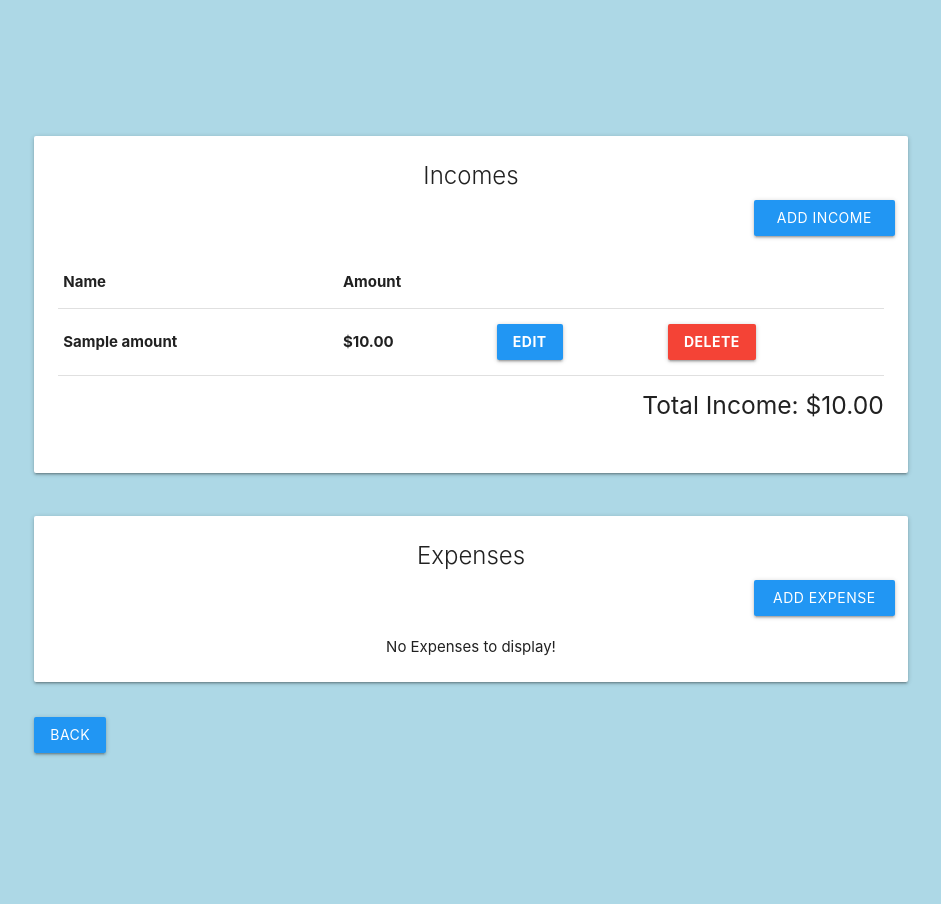
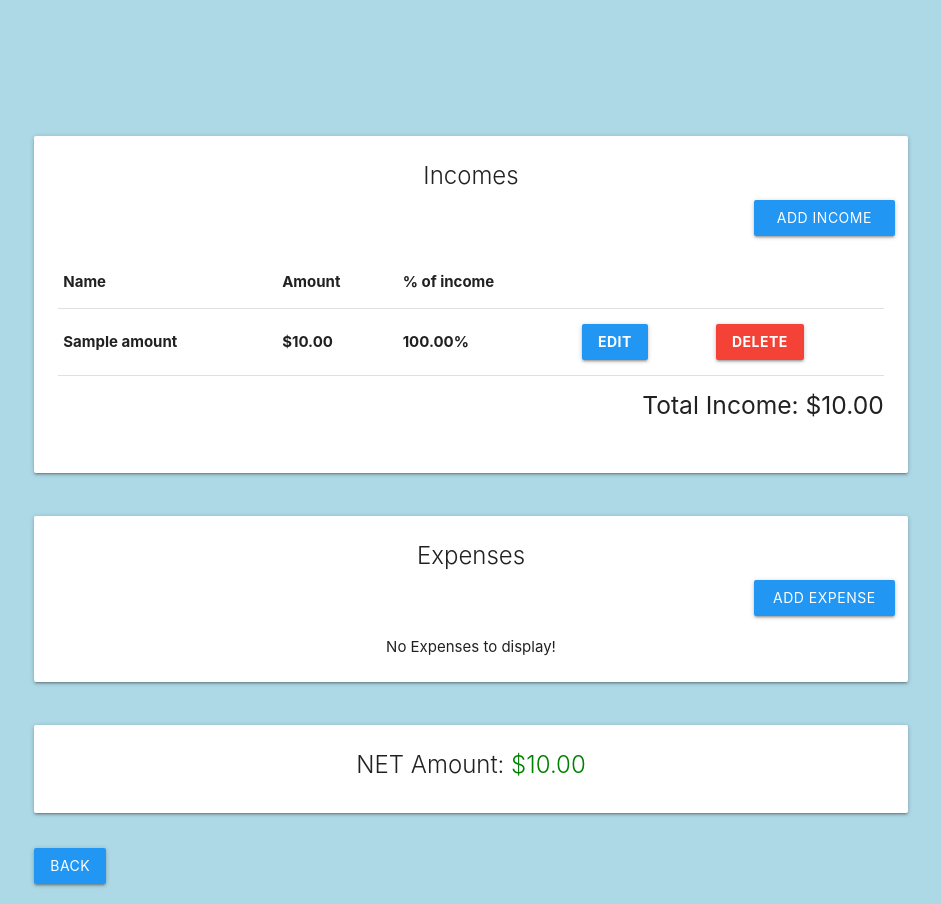
Before and after one commit to DisSupEng/silver-coin, a Django app: page /amount/ in a window 1280 px wide. Shown: the whole page, without its empty margins (169-1110 px from the left). Before the commit the page ends 756 px from the top, so only its background shows below. Run offline with Django 4.2, Linux system fonts and the light colour scheme; a user stored in the database is signed in; tables that the repository leaves empty hold one stand-in row (values such as "Sample post"); lists and menus that the app fills with data are empty.

Commit message:
Add NET anount, continue with tests.

```diff
--- a/silver_coin/budget/models/budget.py
+++ b/silver_coin/budget/models/budget.py
@@ -40,3 +40,9 @@ class Budget(models.Model):
         Returns the total expense.
         """
         return sum([expense.amount for expense in self.amounts.filter(amount_type="EX")])
+
+    def net_amount(self):
+        """
+        The estimated NET amount of the budget.
+        """
+        return self.total_income() - self.total_expense()
--- a/silver_coin/budget/templates/amount/amount_list.html
+++ b/silver_coin/budget/templates/amount/amount_list.html
@@ -19,6 +19,7 @@
                                 <tr>
                                     <th>Name</th>
                                     <th>Amount</th>
+                                    <th>% of income</th>
                                     <th></th>
                                     <th></th>
                                 </tr>
@@ -28,6 +29,7 @@
                                     <tr>
                                         <th>{{ income.name }}</th>
                                         <th>${{ income.amount }}</th>
+                                        <th>{{ income.income_percentage }}%</th>
                                         <th><a href="{% url 'edit_income' pk=income.amount_id %}" class="waves-effect waves-light btn blue">Edit</a></th>
                                         <th><a href="{% url 'delete_income' pk=income.amount_id %}" class="waves-effect waves-light btn red">Delete</a></th>
                                     </tr>
@@ -97,6 +99,16 @@
 
     <div class="row">
         <div class="col s12">
+            <div class="card">
+                <div class="card-content">
+                    <span class="card-title center">NET Amount: <span {% if net_amount > 0 %}class="positive_net"{% else %}class="positive_net"{% endif %}>${{ net_amount }}</span></span>
+                </div>
+            </div>
+        </div>
+    </div>
+
+    <div class="row">
+        <div class="col s12">
             <a class="waves-effect waves-light btn blue" href="{% url 'dashboard' %}">Back</a>
         </div>
     </div>
--- a/silver_coin/budget/views/amount.py
+++ b/silver_coin/budget/views/amount.py
@@ -43,7 +43,8 @@ class AmountList(LoginRequiredMixin, ListView):
             incomes=incomes,
             expenses=expenses,
             total_income=total_income,
-            total_expense=total_expense
+            total_expense=total_expense,
+            net_amount=Budget.objects.get(owner=self.request.user).net_amount()
         )
 
 class CreateIncome(LoginRequiredMixin, FormView):
--- a/silver_coin/static/css/site.css
+++ b/silver_coin/static/css/site.css
@@ -44,3 +44,11 @@ textarea.materialize-textarea:focus:not([readonly]) {
 .select-wrapper input.select-dropdown:focus {
     border-bottom:1px solid blue;
 }
+
+span.negative-net {
+    color: red;
+}
+
+span.positive_net {
+    color: green;
+}
```
Also changed, not shown: silver_coin/budget/tests/views/test_amount_views.py (+12 -0 lines).
